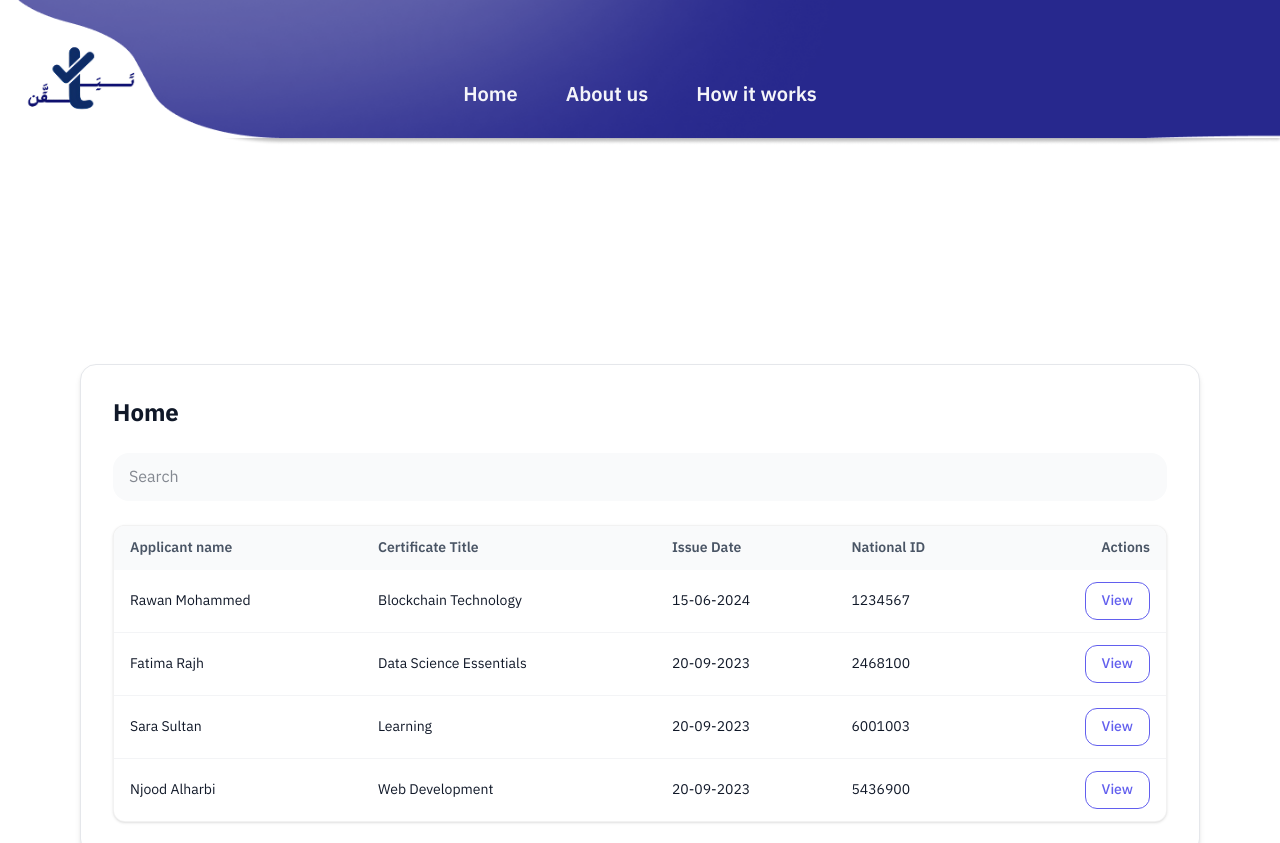
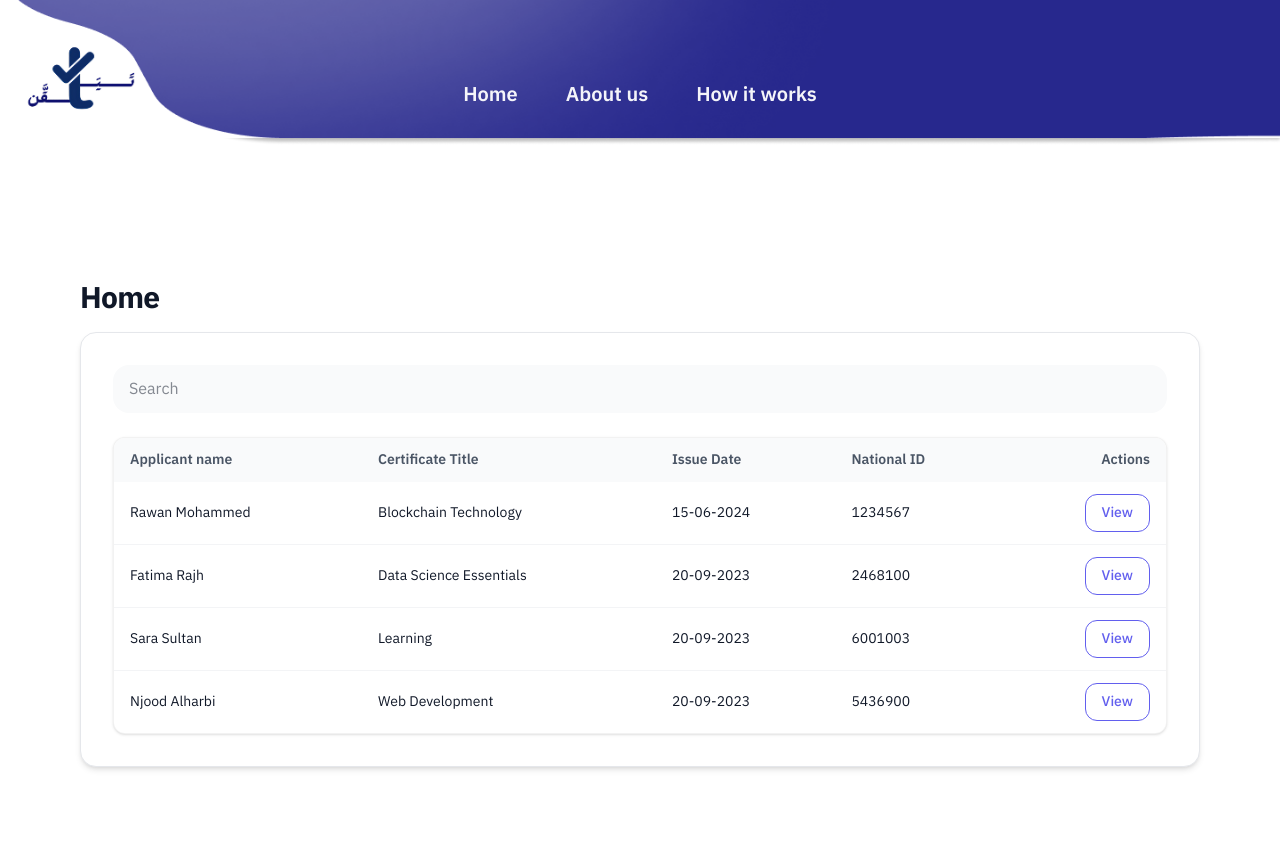
Before and after one commit to SaraAlharbi1/Tayaqan-Certificate-Verification-System, a React app in the folder frontend/: page /institution/dashboard in a window 1280 px wide. Shown: the top 843 px of the page. Built offline with nearby package versions, Linux system fonts and the light colour scheme; no server answers; the HTML template or start-up script is replaced by a standard one.

Commit message:
dashbord changes with comments

```diff
--- a/frontend/src/Pages/InstitutionRole/InstitutionDashboard.tsx
+++ b/frontend/src/Pages/InstitutionRole/InstitutionDashboard.tsx
@@ -1,17 +1,28 @@
 // src/pages/institution/InstitutionDashboard.tsx
+// ----------------------------------------------------------------------------
+// InstitutionDashboard
+// - Lists issued certificates for an institution.
+// - Title is outside the white card and spacing is tightened toward the navbar.
+// - Simple client-side search filters by applicant name, certificate title, or ID.
+// - Replace MOCK data with an API call when backend is ready.
+// ----------------------------------------------------------------------------
+
 import { useMemo, useState } from "react";
 import { Link } from "react-router-dom";
 
-/** Row shape for an uploaded certificate */
+/** Row shape for table items (align with backend DTO when available). */
 type Row = {
-  certificateId: string;     // used in the route
+  certificateId: string; // unique; used for routing to details
   applicantName: string;
   nationalId: string;
   title: string;
-  issueDate: string;         // e.g., "15-06-2024"
+  issueDate: string;     // format: DD-MM-YYYY (consider normalizing later)
 };
 
-/** Mock data (replace with API call) */
+/**
+ * Temporary mock data
+ * TODO: swap with GET /institution/certificates (or similar) and handle loading/error states.
+ */
 const MOCK: Row[] = [
   { certificateId: "cert-1001", applicantName: "Rawan Mohammed", nationalId: "1234567", title: "Blockchain Technology", issueDate: "15-06-2024" },
   { certificateId: "cert-1002", applicantName: "Fatima Rajh",    nationalId: "2468100", title: "Data Science Essentials", issueDate: "20-09-2023" },
@@ -20,9 +31,15 @@ const MOCK: Row[] = [
 ];
 
 export default function InstitutionDashboard() {
+  /** Search query state (bound to the search input). */
   const [q, setQ] = useState("");
 
-  // Simple client-side search over name/title/nationalId
+  /**
+   * Filter rows on the client.
+   * - Lowercases name/title for case-insensitive match.
+   * - National ID check is kept as string includes().
+   * - For large datasets, move search to the API (query params) and paginate.
+   */
   const rows = useMemo(() => {
     const s = q.trim().toLowerCase();
     if (!s) return MOCK;
@@ -34,13 +51,26 @@ export default function InstitutionDashboard() {
   }, [q]);
 
   return (
-    <section className="auth-hero">
+    /**
+     * Section spacing:
+     * - We deliberately avoid the global `.auth-hero` large top padding here.
+     * - `pt-6 md:pt-8` pulls the content closer to the navbar as requested.
+     * - If your project requires consistent wrappers, consider a prop-driven layout.
+     */
+    <section className="pt-2 md:pt-3 -mt-6 md:-mt-10 pb-10">
       <div className="auth-wrap">
-        {/* Big white card like your screenshot */}
-        <div className="auth-card">
-          <h1 className="text-2xl font-bold mb-6">Home</h1>
+        {/**
+         * Page title OUTSIDE the card so it visually sits above the card.
+         * `mb-4` keeps the title close to the table card.
+         */}
+        <h1 className="text-3xl font-extrabold tracking-tight mb-4">Home</h1>
 
-          {/* Search bar */}
+        {/**
+         * White card that contains search and the table.
+         * `mt-0` ensures no extra gap between title and card.
+         */}
+        <div className="auth-card mt-0">
+          {/* Search bar (a11y: label is visually hidden but screen-reader friendly) */}
           <div className="mb-6">
             <label htmlFor="search" className="sr-only">Search</label>
             <input
@@ -52,7 +82,7 @@ export default function InstitutionDashboard() {
             />
           </div>
 
-          {/* Table */}
+          {/* Responsive table container with subtle border/shadow */}
           <div className="overflow-hidden rounded-xl border border-black/5 bg-white shadow-sm">
             <div className="overflow-x-auto">
               <table className="min-w-full text-sm">
@@ -75,7 +105,12 @@ export default function InstitutionDashboard() {
                       <td className="px-4 py-3">{r.nationalId}</td>
                       <td className="px-4 py-3">
                         <div className="flex justify-end">
-                          {/* ⤵️ opens the shared details page */}
+                          {/*
+                            Details route:
+                            - Using employer path per current app structure.
+                            - `state.from` can help the details page build a Back link.
+                            - Consider switching to an institution-specific details route when ready.
+                          */}
                           <Link
                             to={`/employer/certificates/${encodeURIComponent(r.certificateId)}`}
                             state={{ from: "/institution/dashboard" }}
@@ -88,6 +123,7 @@ export default function InstitutionDashboard() {
                     </tr>
                   ))}
 
+                  {/* Empty-state row (shown when search returns no matches) */}
                   {rows.length === 0 && (
                     <tr>
                       <td colSpan={5} className="px-4 py-10 text-center text-gray-500">
```
Also changed, not shown: frontend/src/Pages/InstitutionRole/UploadSuccess.tsx (+19 -0 lines), frontend/src/Pages/InstitutionRole/uploadCertificate.tsx (+57 -7 lines).
